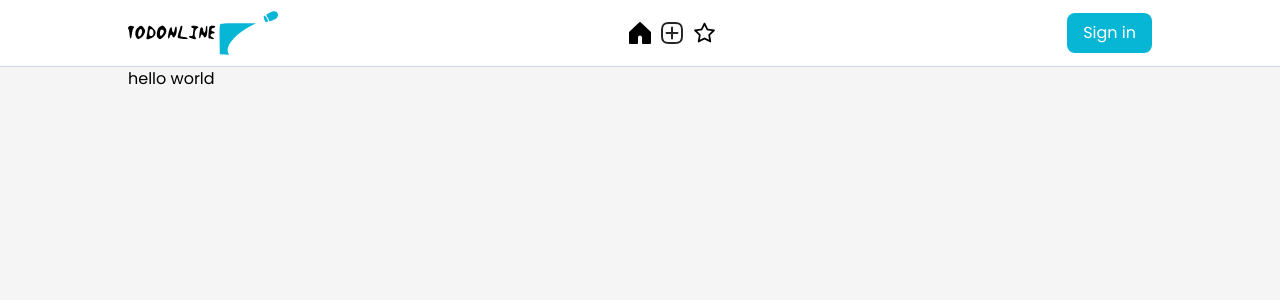
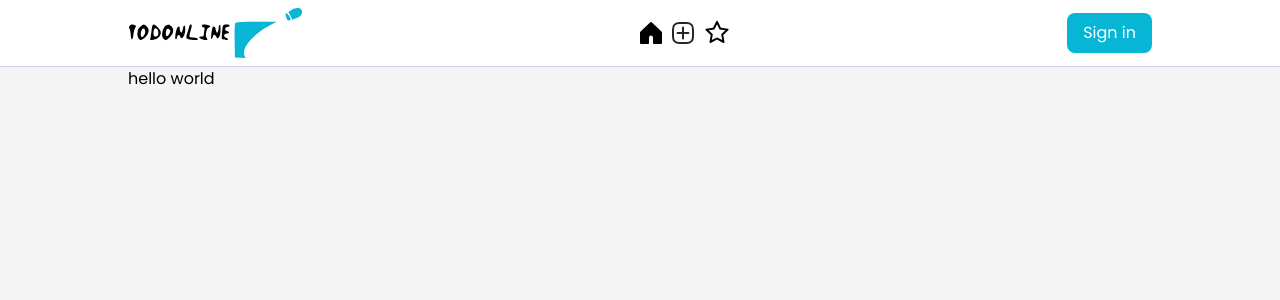
Before and after one commit to sleepingzzs/todonline, a Next.js app: page / in a window 1280 px wide. Shown: the top 300 px of the page. Built offline with nearby package versions, Linux system fonts and the light colour scheme.

Commit message:
these little things bothered me

```diff
--- a/components/Navbar.jsx
+++ b/components/Navbar.jsx
@@ -12,9 +12,9 @@ export default function Nav() {
 		<nav className='border-b border-slate-300 py-2 px-2 bg-white z-3 '>
 			<div className='flex justify-between lg:justify-between items-center mx-6 md:max-w-5xl md:mx-auto '>
 				<Link href='/'>
-					<Logo className='h-[50px] w-[150px] cursor-pointer'></Logo>
+					<Logo className='h-[50px] w-[175px] cursor-pointer'></Logo>
 				</Link>
-				<div className='flex gap-2 text-[22px]'>
+				<div className='flex gap-2 text-[24px]'>
 					<Link href='/'>
 						<button>
 							{location.pathname === "/" ? <Home2 /> : <Home />}
@@ -26,9 +26,9 @@ export default function Nav() {
 					<Link href='favorites'>
 						<button>
 							{location.pathname === "/favorites" ? (
-								<Fav2 className='text-[25px]' />
+								<Fav2 className='text-[28px]' />
 							) : (
-								<Fav className='text-[25px]' />
+								<Fav className='text-[28px]' />
 							)}
 						</button>
 					</Link>
--- a/pages/auth/login.jsx
+++ b/pages/auth/login.jsx
@@ -30,17 +30,17 @@ export default function Login() {
 				<h2 className='text-[26px] font-semibold'>
 					Sign up and start posting today!
 				</h2>
-				<form className='flex flex-col my-10'>
+				<form className='flex flex-col my-7'>
 					<h4>Email</h4>
 					<input
-						className='border-2 h-12 rounded-lg pl-2'
+						className='border-2 h-10 rounded-lg pl-2'
 						type='email'
 						placeholder='email@example.com'
 					/>
 					<div className='my-1'></div>
 					<h4>Password</h4>
 					<input
-						className='border-2 h-12 rounded-lg pl-2'
+						className='border-2 h-10 rounded-lg pl-2'
 						type='password'
 						placeholder='password'
 					/>
```
